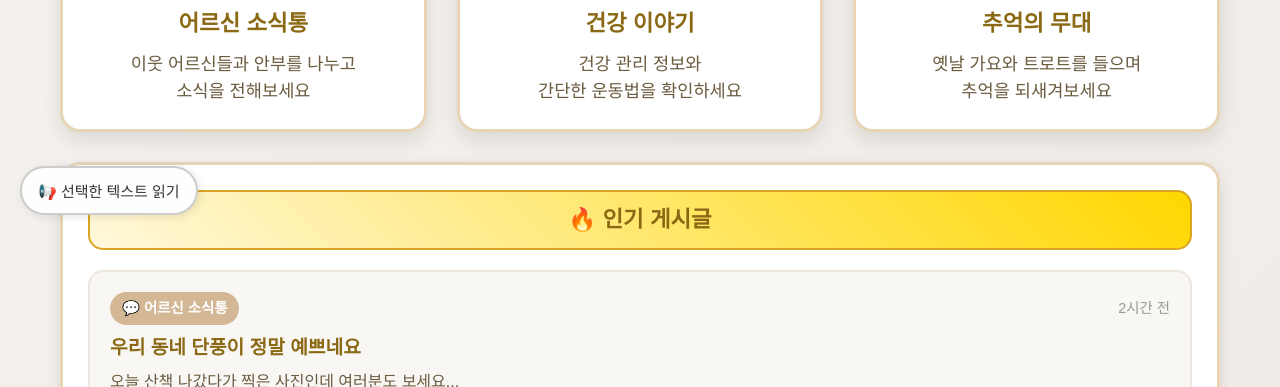
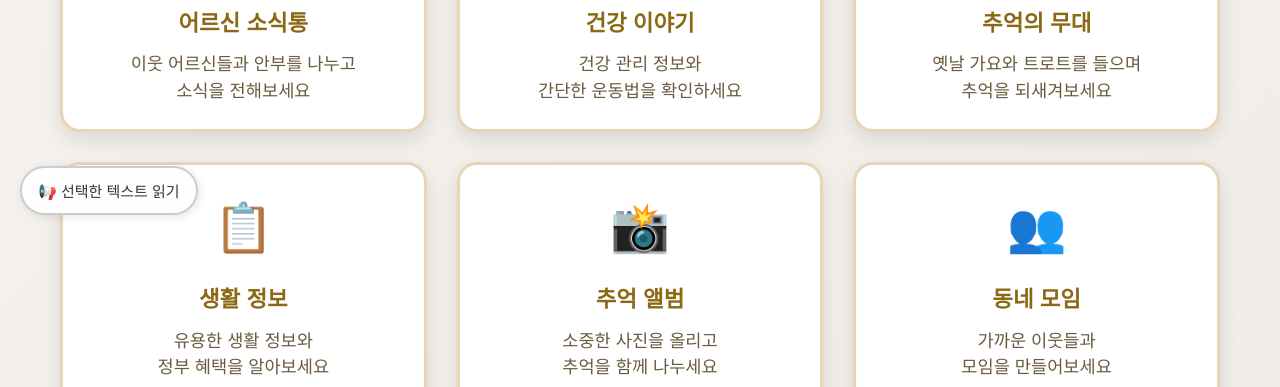
Before and after one commit to oz-factory/oz-online-park, a plain HTML site: page index.html in a window 1280 px wide. Shown: the part 565-952 px from the top of the page. Drawn offline with Linux system fonts and the light colour scheme.

Commit message:
삭제된부분 추가

```diff
--- a/index.html
+++ b/index.html
@@ -74,6 +74,30 @@
           <div class="section-title">추억의 무대</div>
           <div class="section-desc">
             옛날 가요와 트로트를 들으며<br />추억을 되새겨보세요
+          </div>
+        </div>
+
+        <div class="section-card" onclick="alert('생활 정보로 이동합니다')">
+          <span class="section-icon">📋</span>
+          <div class="section-title">생활 정보</div>
+          <div class="section-desc">
+            유용한 생활 정보와<br />정부 혜택을 알아보세요
+          </div>
+        </div>
+
+        <div class="section-card" onclick="alert('사진 앨범으로 이동합니다')">
+          <span class="section-icon">📸</span>
+          <div class="section-title">추억 앨범</div>
+          <div class="section-desc">
+            소중한 사진을 올리고<br />추억을 함께 나누세요
+          </div>
+        </div>
+
+        <div class="section-card" onclick="alert('동네 모임으로 이동합니다')">
+          <span class="section-icon">👥</span>
+          <div class="section-title">동네 모임</div>
+          <div class="section-desc">
+            가까운 이웃들과<br />모임을 만들어보세요
           </div>
         </div>
       </div>
```
